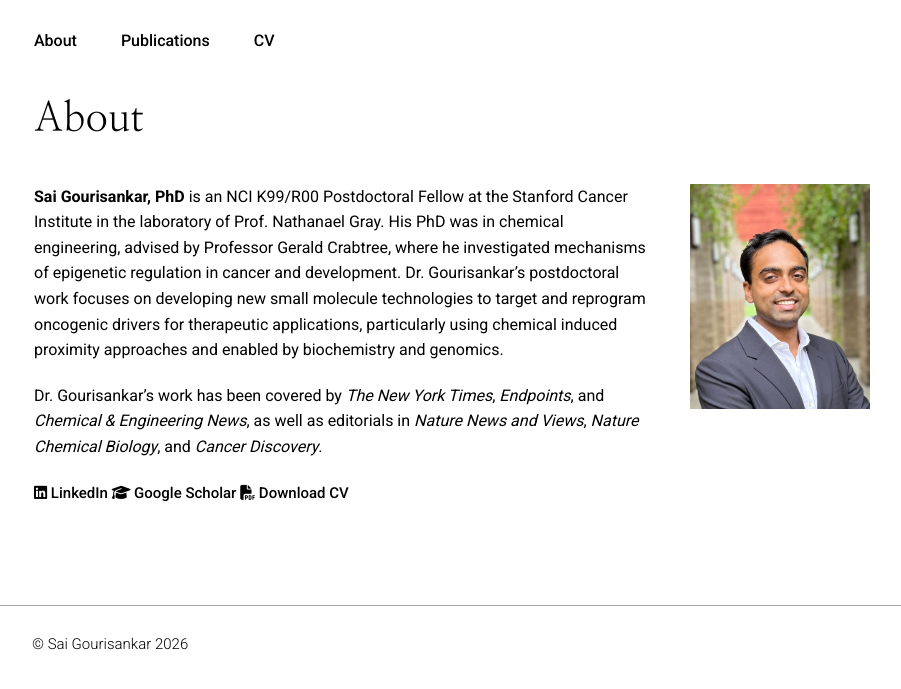
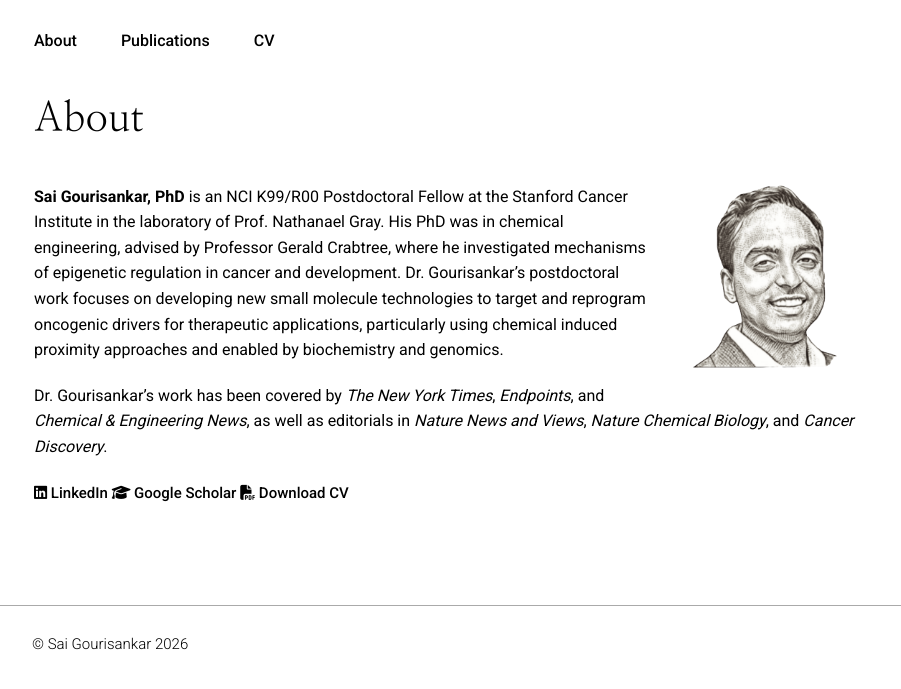
Before and after one commit to sgourisankar/sgourisankar.github.io, a Jekyll site: the page built from index.md, in a window 1280 px wide. Shown: the top 689 px of the page, without its empty margins (188-1089 px from the left). Built offline with Jekyll 4.4.1, drawn with Linux system fonts in a browser that asks for light colours.

Commit message:
hedcut profile

```diff
--- a/index.md
+++ b/index.md
@@ -4,7 +4,7 @@ title: About
 permalink: /
 ---
 
-![Profile picture](/assets/img/profile.jpg){: .profile }
+![Profile picture](/assets/img/profile_hedcut.png){: .profile }
 
 **Sai Gourisankar, PhD** is an NCI K99/R00 Postdoctoral Fellow at the Stanford Cancer Institute in the laboratory of Prof. Nathanael Gray. His PhD was in chemical engineering, advised by Professor Gerald Crabtree, where he investigated mechanisms of epigenetic regulation in cancer and development. Dr. Gourisankar’s postdoctoral work focuses on developing new small molecule technologies to target and reprogram oncogenic drivers for therapeutic applications, particularly using chemical induced proximity approaches and enabled by biochemistry and genomics.
 
```
Also changed, not shown: assets/img/profile.jpeg (added), assets/img/profile.jpg (deleted), assets/img/profile_hedcut.png (added).
